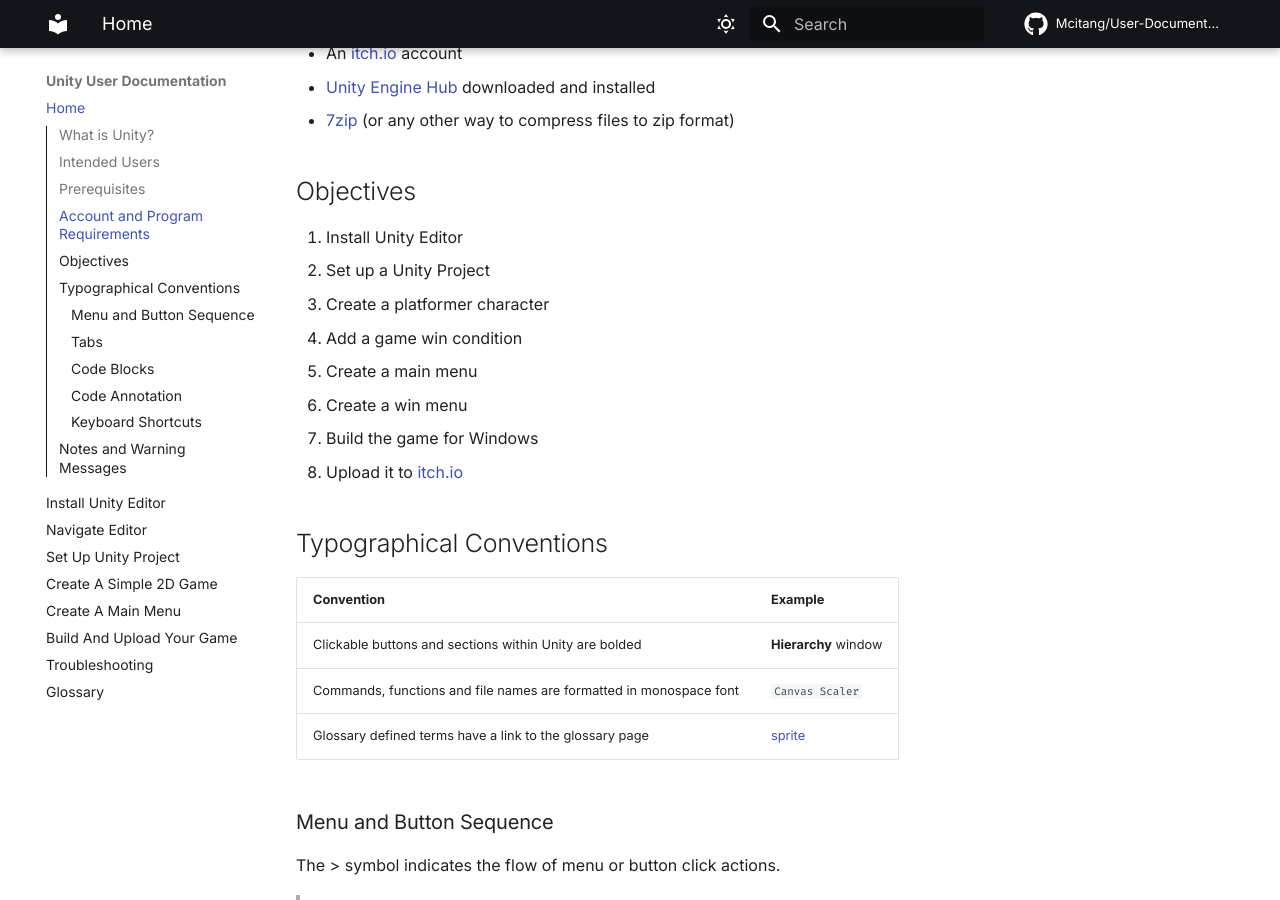
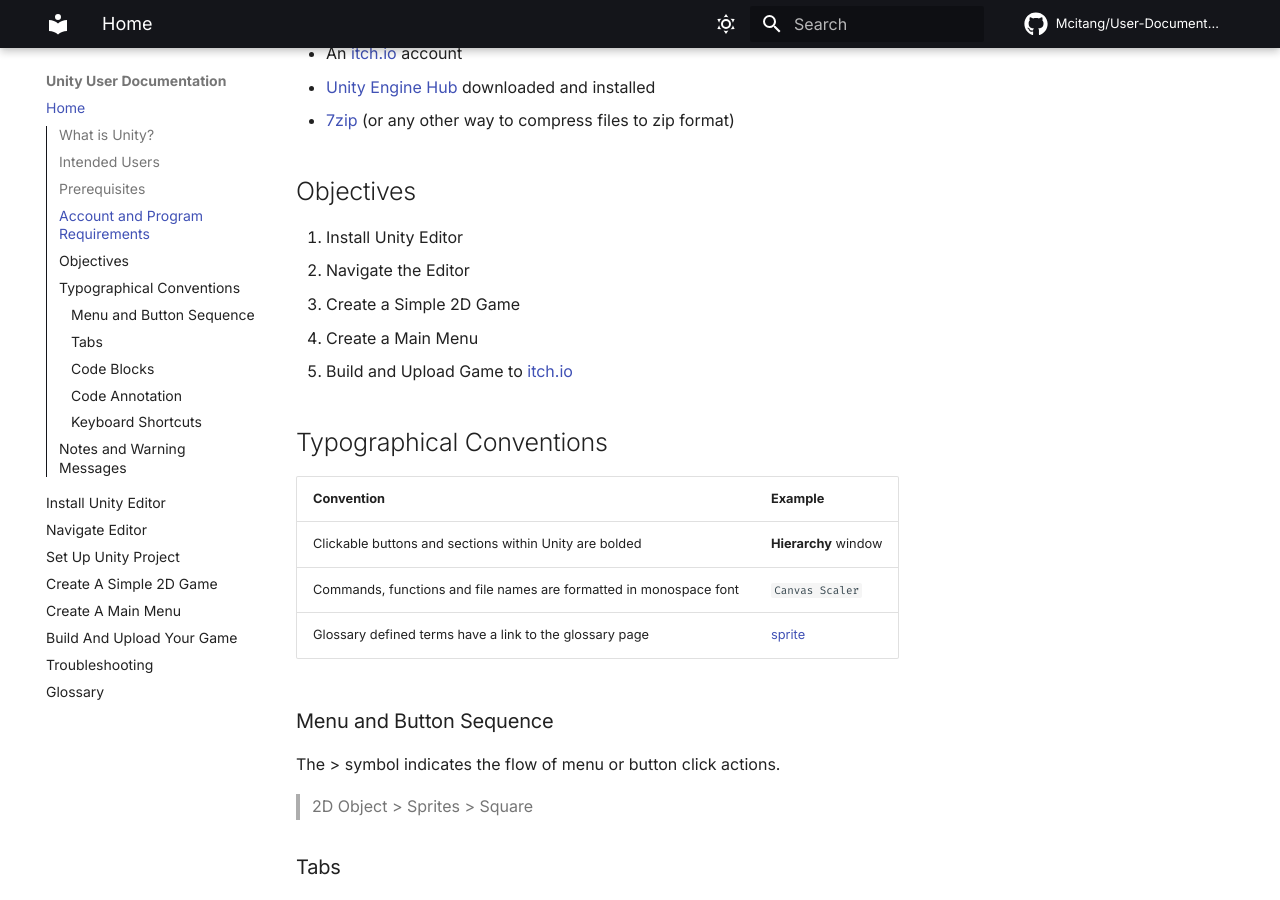
Before and after one commit to Mcitang/User-Documentation, an MkDocs documentation site: the page built from docs/index.md, in a window 1280 px wide and 900 px high, scrolled down 994 px. Built offline with MkDocs 1.6.1 and Material for MkDocs 9.7.7, drawn with Linux system fonts in a browser that asks for light colours; emoji names are drawn with the system emoji font; comment, search, counter and statistics services are not loaded.

Commit message:
Change objective names

```diff
--- a/docs/index.md
+++ b/docs/index.md
@@ -28,13 +28,10 @@
 
 ## Objectives
 1. Install Unity Editor
-1. Set up a Unity Project
-1. Create a platformer character
-1. Add a game win condition
-1. Create a main menu
-1. Create a win menu
-1. Build the game for Windows
-1. Upload it to [itch.io][itch-url]
+1. Navigate the Editor
+1. Create a Simple 2D Game
+1. Create a Main Menu
+1. Build and Upload Game to [itch.io][itch-url]
 
 
 ## Typographical Conventions
```
